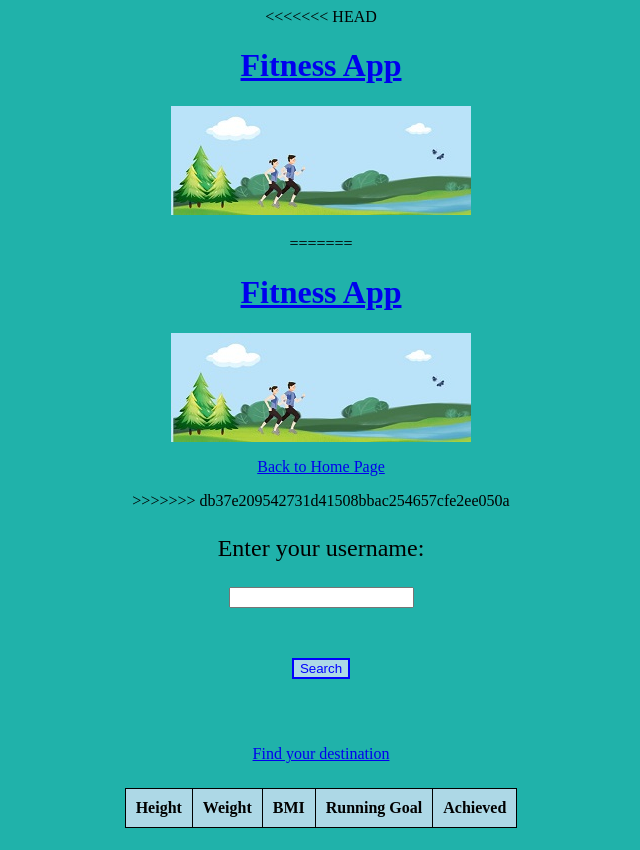
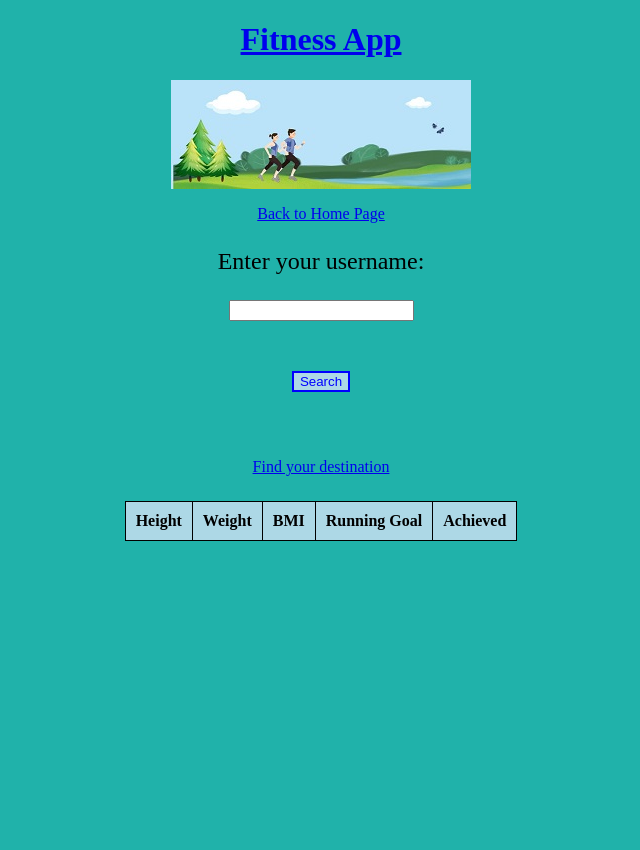
Before and after one commit to sb3958/cs375, a website: page public_html/search.html in a window 1280 px wide. Shown: the whole page, without its empty margins (319-959 px from the left). Drawn offline with nearby package versions, Linux system fonts and the light colour scheme.

Commit message:
Changes to the search page

```diff
--- a/public_html/search.html
+++ b/public_html/search.html
@@ -8,18 +8,10 @@
 
 </head>
 <body>
-<<<<<<< HEAD
-    <div class="header-div">
-        <h1><a href="index.html">Fitness App</a></h1>
-        <p style="text-align: center;"><a href="index.html"><img src="logo.jpg" alt="running-logo"></a></p>
-    </div>
-
-=======
 	<h1><a href="index.html">Fitness App</a></h1>
     <a href="index.html"><img src="logo.jpg" alt="Logo" id="logoID"></a>
     <p><a href="index.html">Back to Home Page</a></p>
 
->>>>>>> db37e209542731d41508bbac254657cfe2ee050a
     <div class="search-div">
         <label for="username">Enter your username: </label>
         <input type="text" id="username" name="username">
```
